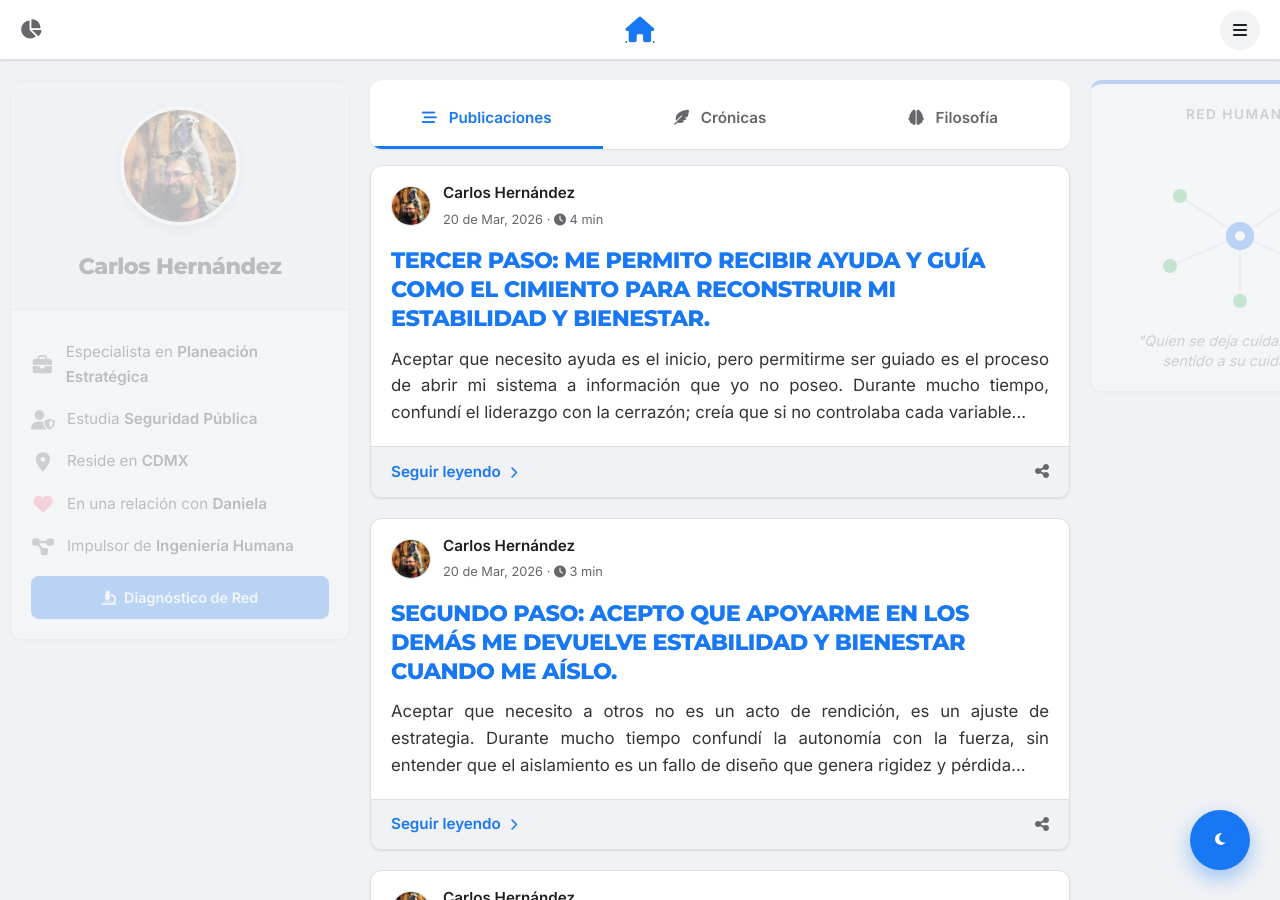
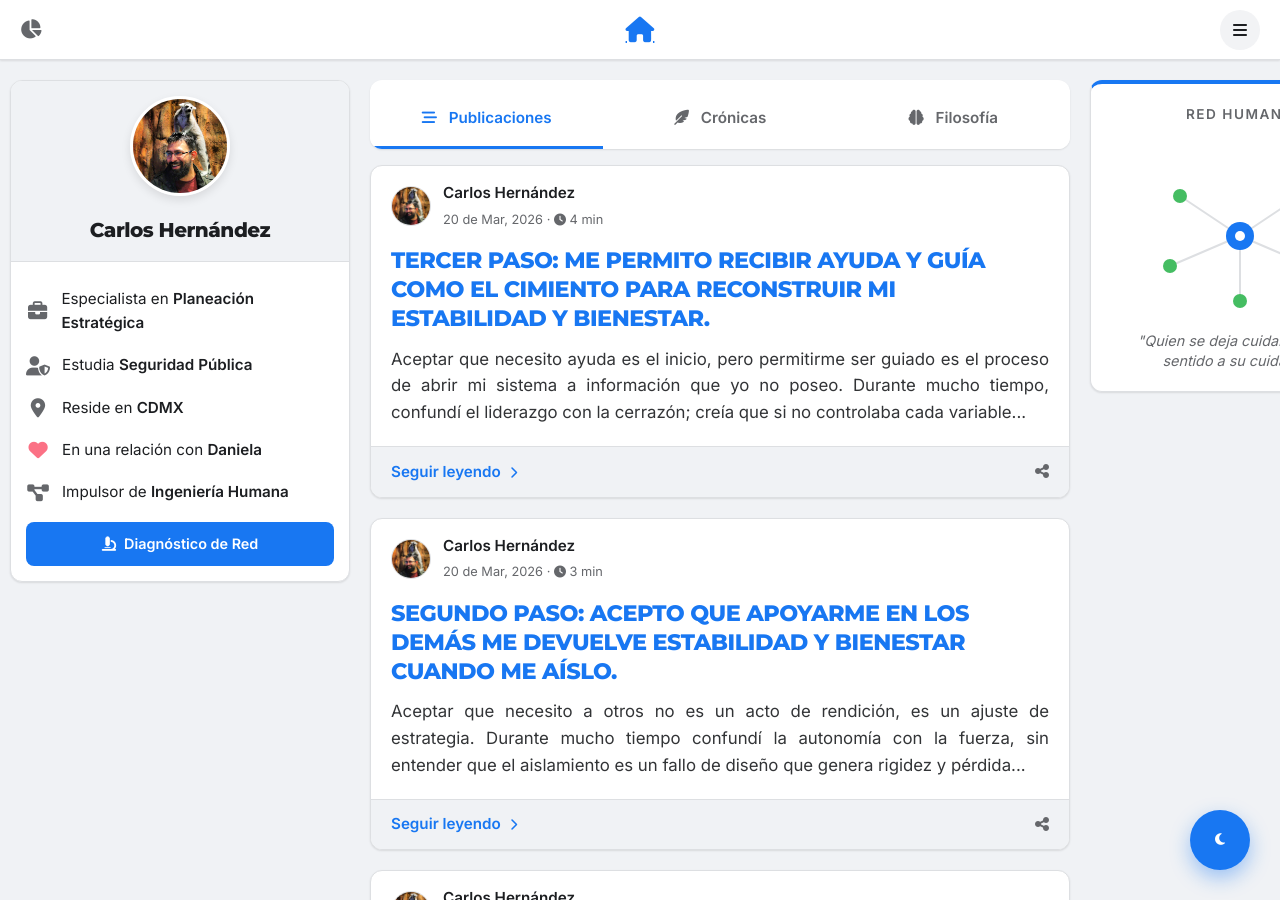
Before and after one commit to cafrhein/muro, a Jekyll site: the page built from index.html, in a window 1280 px wide and 900 px high. Built offline with Jekyll 4.4.1, drawn with Linux system fonts in a browser that asks for light colours.

Commit message:
Refactor HTML layout and update styles

```diff
--- a/_layouts/default.html
+++ b/_layouts/default.html
@@ -43,11 +43,11 @@
         <aside class="fb-left" id="fb-left">
             <div id="identity-box">
                 <div class="fb-card" style="padding: 0; overflow: hidden;">
-                    <div style="padding: 25px 20px; text-align: center; border-bottom: 1px solid var(--fb-border); background: var(--fb-bg);">
-                        <img src="{{ 'perfil.png.jpg' | relative_url }}" style="width: 120px; height: 120px; border-radius: 50%; border: 4px solid var(--fb-white); object-fit: cover; box-shadow: 0 4px 12px rgba(0,0,0,0.15);">
-                        <h2 style="font-size: 1.4rem; font-weight: 800; margin-top: 15px; color: var(--fb-text); letter-spacing: -0.5px;">Carlos Hernández</h2>
+                    <div style="padding: 15px; text-align: center; border-bottom: 1px solid var(--fb-border); background: var(--fb-bg);">
+                        <img src="{{ 'perfil.png.jpg' | relative_url }}" style="width: 100px; height: 100px; border-radius: 50%; border: 3px solid var(--fb-white); object-fit: cover; box-shadow: 0 4px 10px rgba(0,0,0,0.1);">
+                        <h2 style="font-size: 1.25rem; font-weight: 800; margin-top: 10px; color: var(--fb-text); letter-spacing: -0.5px;">Carlos Hernández</h2>
                     </div>
-                    <div style="padding: 20px;">
+                    <div style="padding: 15px;">
                         <ul class="intro-list">
                             <li class="intro-item"><i class="fas fa-briefcase"></i> <span>Especialista en <strong>Planeación Estratégica</strong></span></li>
                             <li class="intro-item"><i class="fas fa-user-shield"></i> <span>Estudia <strong>Seguridad Pública</strong></span></li>
@@ -55,7 +55,7 @@
                             <li class="intro-item"><i class="fas fa-heart" style="color: #fb7185;"></i> <span>En una relación con <strong>Daniela</strong></span></li>
                             <li class="intro-item"><i class="fas fa-project-diagram"></i> <span>Impulsor de <strong>Ingeniería Humana</strong></span></li>
                         </ul>
-                        <a href="{{ '/radar' | relative_url }}" style="display: block; width: 100%; padding: 10px; background: var(--fb-blue); color: white; text-align: center; border-radius: 8px; text-decoration: none; font-weight: 700; margin-top: 10px; font-size: 0.9rem;">
+                        <a href="{{ '/radar' | relative_url }}" style="display: block; width: 100%; padding: 10px; background: var(--fb-blue); color: white; text-align: center; border-radius: 8px; text-decoration: none; font-weight: 700; margin-top: 5px; font-size: 0.9rem;">
                             <i class="fas fa-microscope" style="margin-right: 8px;"></i>Diagnóstico de Red
                         </a>
                     </div>
```
Also changed, not shown: other parts of _layouts/default.html (+2 -14 lines).
